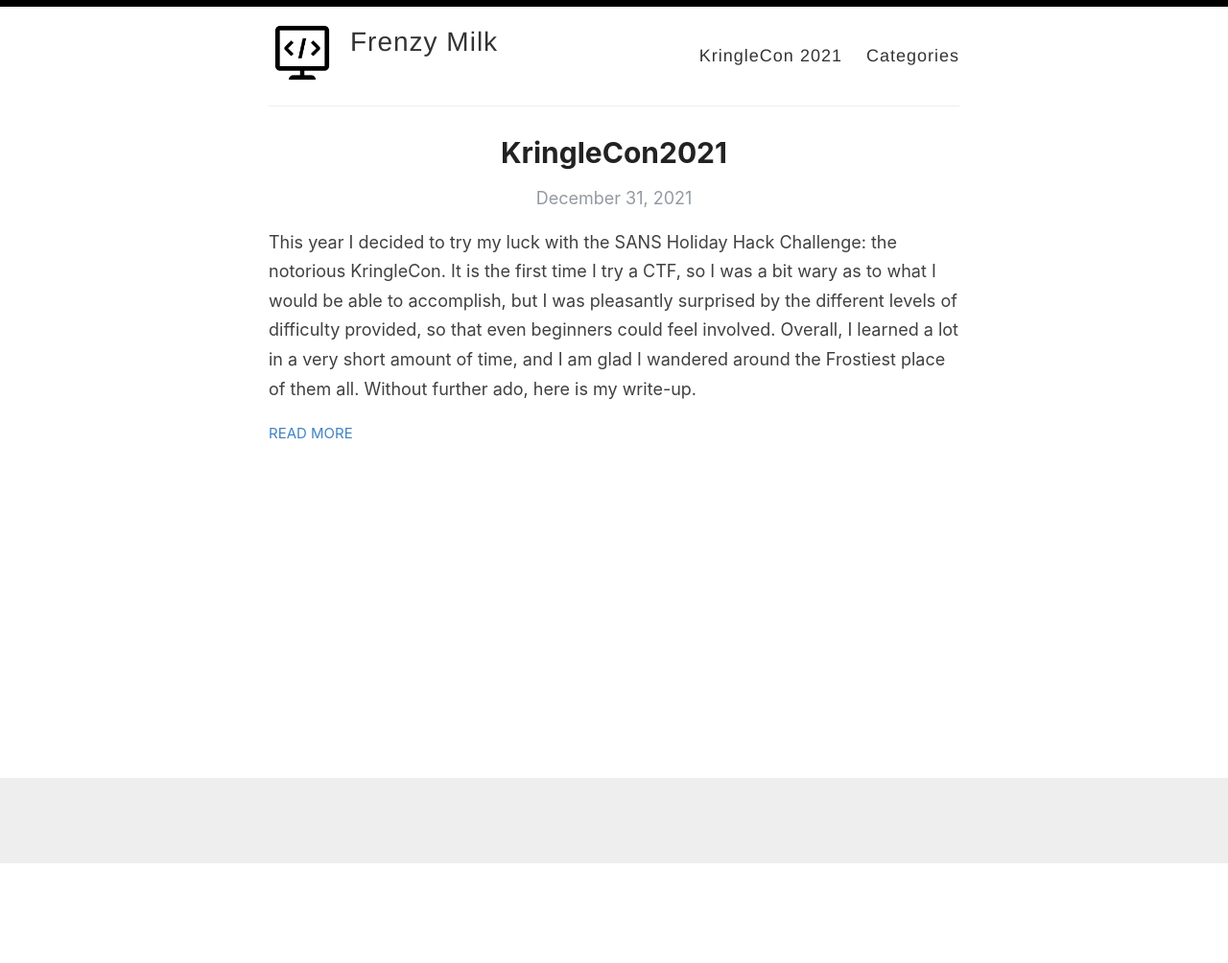
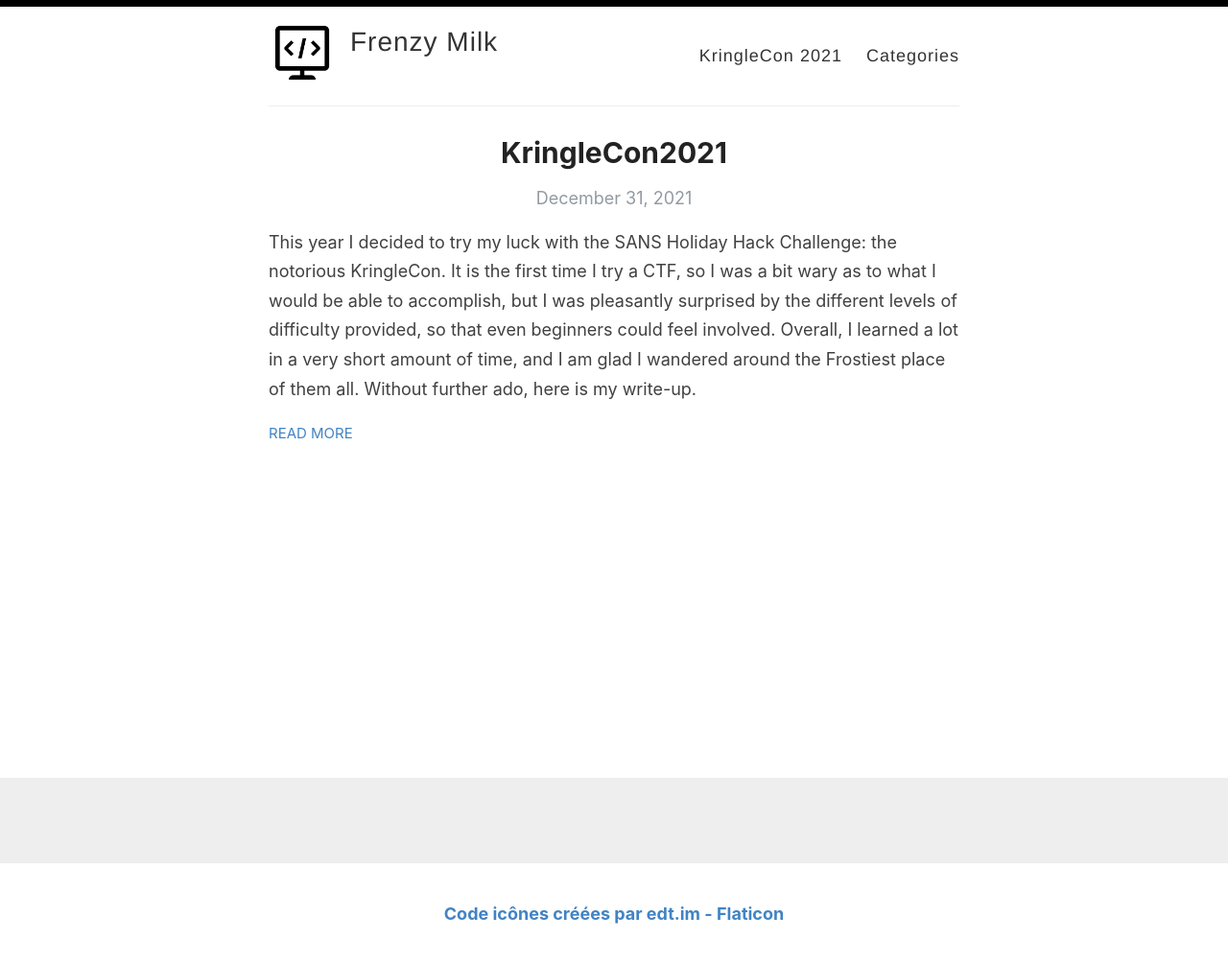
Before and after one commit to frenzymilk/frenzymilk.github.io, a Jekyll site: the page built from index.html, in a window 1280 px wide. Shown: the whole page at 96% size. Built offline with Jekyll 4.4.1, drawn with Linux system fonts in a browser that asks for light colours; the list of posts is cut into pages by our own code; before the commit the page ends 900 px from its top, so only the background shows below that.

Commit message:
Citing graphiste for the icon

```diff
--- a/_layouts/default.html
+++ b/_layouts/default.html
@@ -59,4 +59,9 @@
 
     {% include analytics.html %}
   </body>
+  <footer>
+    <h6>
+      <a href="https://www.flaticon.com/fr/icones-gratuites/code" title="code icônes">Code icônes créées par edt.im - Flaticon</a>
+    </h6>
+  </footer>
 </html>
```
